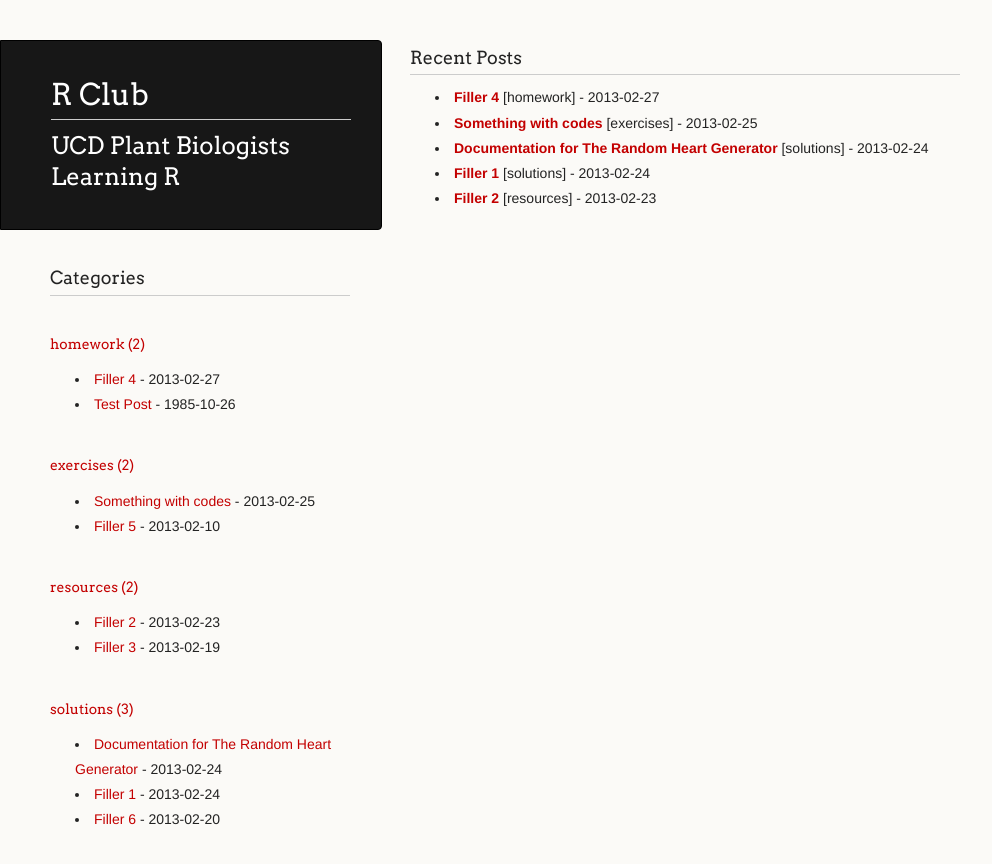
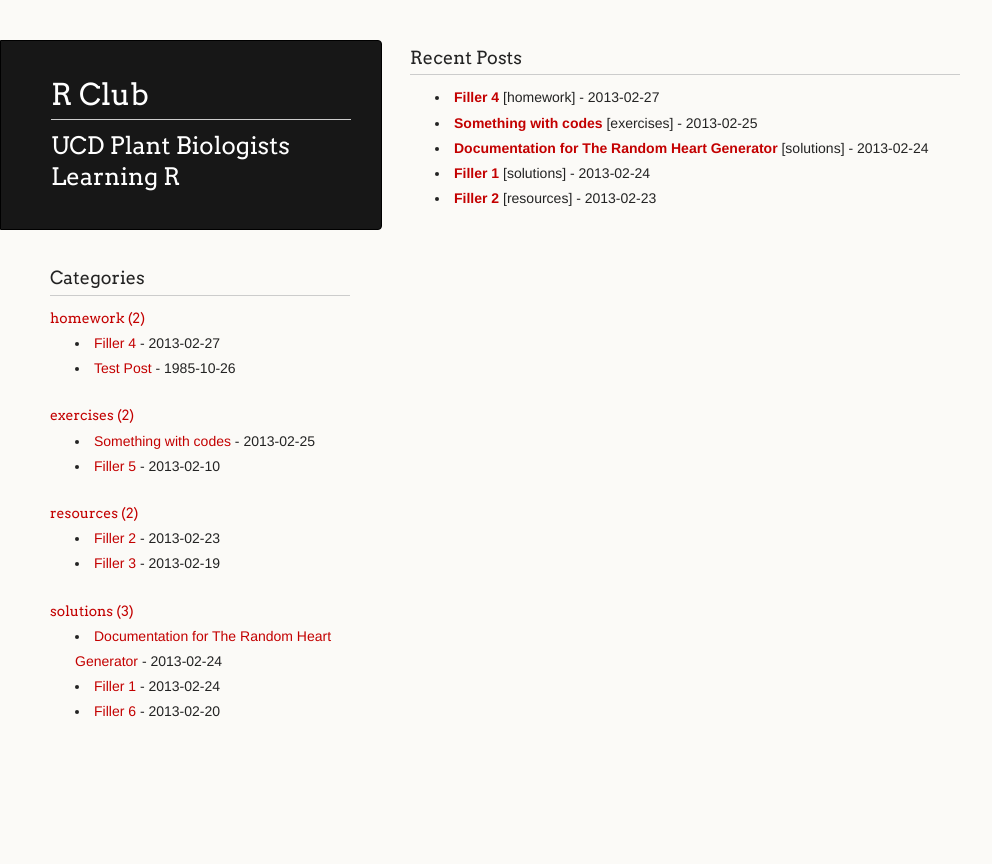
Before and after one commit to mfcovington/gh-pages-test, a Jekyll site: the page built from index.html, in a window 1280 px wide. Shown: the top 864 px of the page, without its empty margins (0-992 px from the left). Built offline with Jekyll 4.4.1, drawn with Linux system fonts in a browser that asks for light colours; Markdown is read by kramdown in place of the engine named in the settings.

Commit message:
change spacing of posts in footer

```diff
--- a/stylesheets/styles.css
+++ b/stylesheets/styles.css
@@ -40,6 +40,10 @@ body {
 h1, h2, h3, h4, h5, h6 {
   color:#232323;
   margin:36px 0 10px;
+}
+
+footer h4 {
+  margin:0px 0 0px;
 }
 
 p, ul, ol, table, dl {
```
